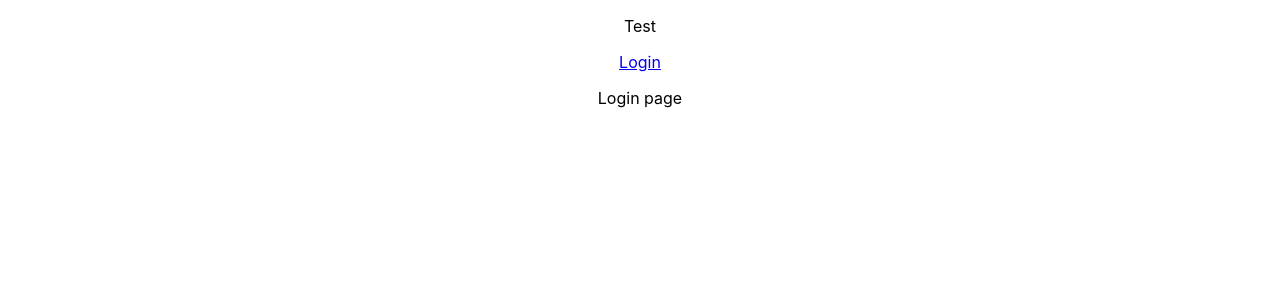
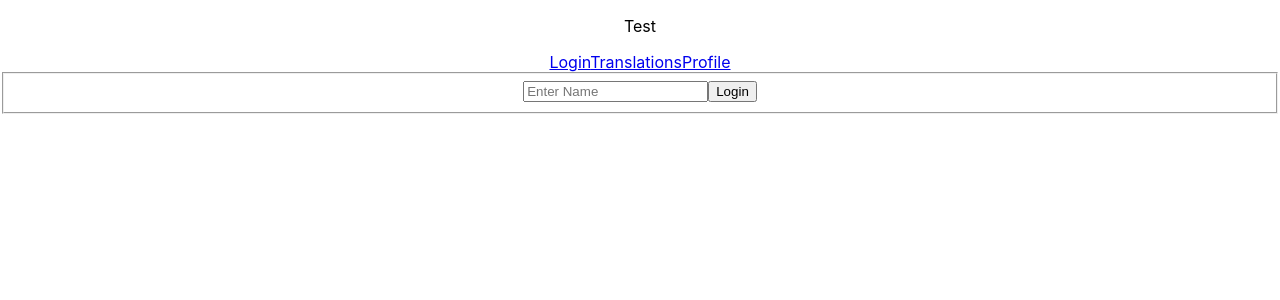
Before and after one commit to Ddayisme/second-assignment, a React (Create React App) app: page / in a window 1280 px wide. Shown: the top 300 px of the page. Built offline with nearby package versions, Linux system fonts and the light colour scheme.

Commit message:
feat: Login form with redirections to the translation page.

```diff
--- a/src/App.js
+++ b/src/App.js
@@ -1,7 +1,8 @@
 
 import './App.css';
 import LogInPage from './components/pages/login-page';
-import translationPAge from './components/pages/translation-page'
+import TranslationPage from './components/pages/translation-page'
+import ProfilePage from './components/pages/profile-page'
 
 import {BrowserRouter ,NavLink,Route, Routes} from "react-router-dom";
 
@@ -11,13 +12,14 @@ function App() {
     <div className="App">
       <BrowserRouter>
       <p>Test</p>
-
       <NavLink to='/'>Login</NavLink>
+      <NavLink to='/translations'>Translations</NavLink>
+      <NavLink to='/profile'>Profile</NavLink>
 
     <Routes>
-      <Route path="/" element={<LogInPage/>}>
-
-      </Route>
+      <Route path="/" element={<LogInPage/>}></Route>
+      <Route path="/translations" element={<TranslationPage></TranslationPage>}></Route>
+      <Route path="/profile" element={<ProfilePage></ProfilePage>}></Route>
     </Routes>
 
     </BrowserRouter>
--- a/src/components/pages/login-page.jsx
+++ b/src/components/pages/login-page.jsx
@@ -1,7 +1,29 @@
+import { useState } from "react";
+import { useNavigate } from "react-router-dom";
+
 function LogInPage(){
-    return <div>
-        <p>Login page</p>
-    </div>
+
+    const [name, setName] = useState({value: ""});
+    const navigate = useNavigate()
+
+    const handleLoginSubmit = (event) => {
+        event.preventDefault();
+        localStorage.setItem("username", name)
+        navigate("/translations")
+    }
+
+    function handleLoginChange(event){
+        setName(event.target.value)
+    }
+
+    return (<>
+        <form onSubmit={handleLoginSubmit}>
+            <fieldset>
+                <input type="text" placeholder="Enter Name" onChange={handleLoginChange}></input>
+                <button type="submit">Login </button>
+            </fieldset>
+        </form>
+    </>)
 }
 
 export default LogInPage;
```
